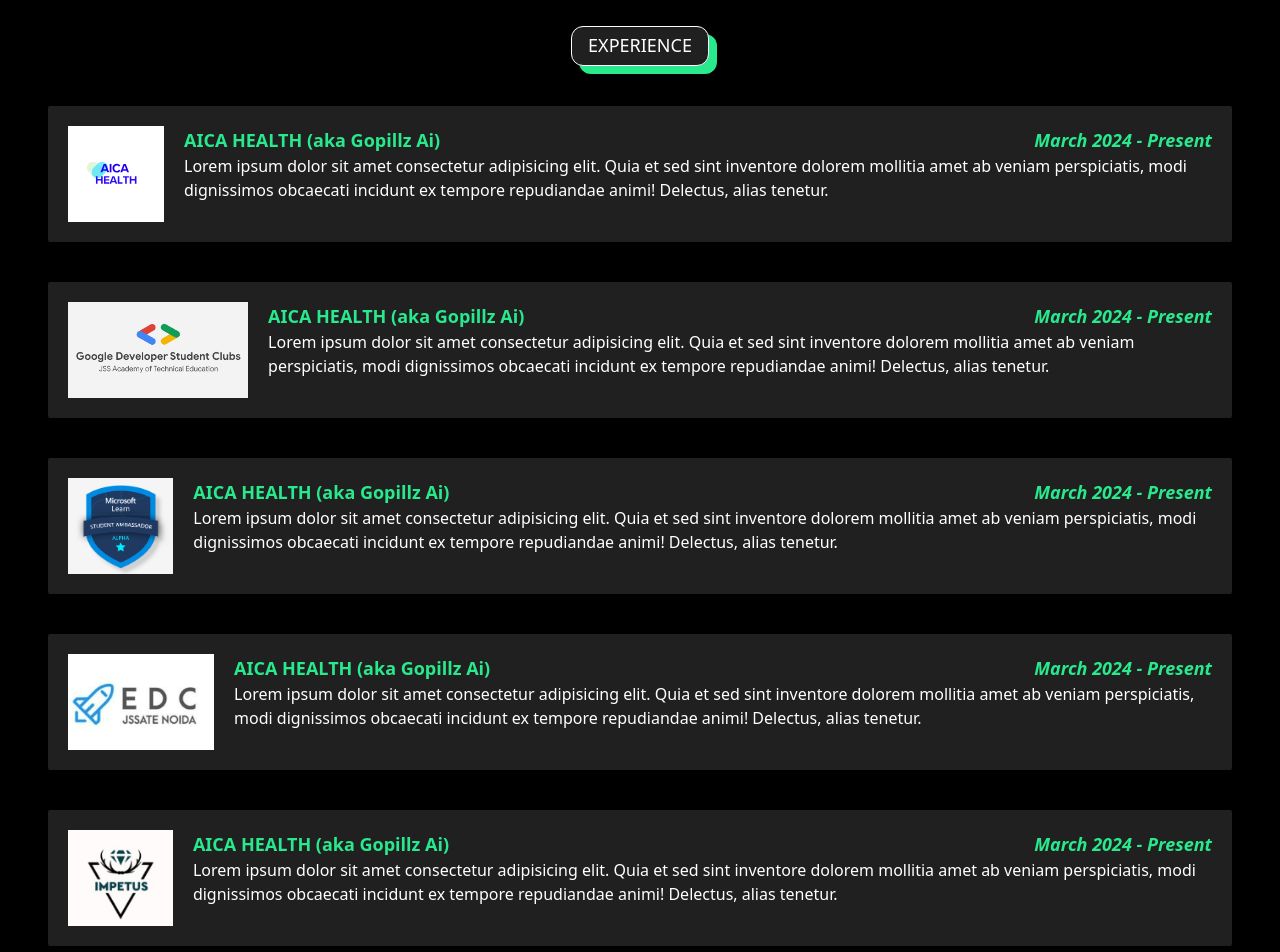
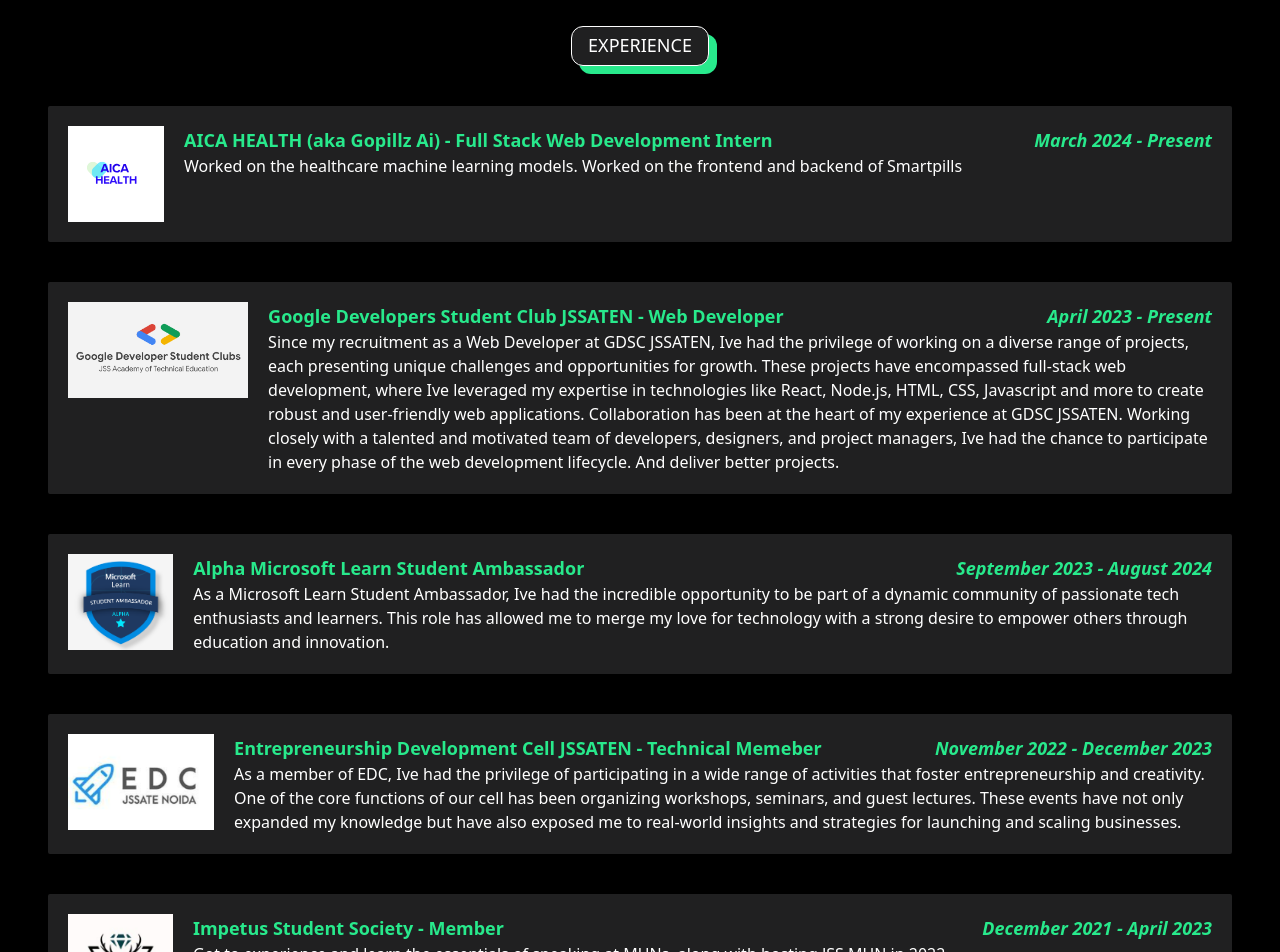
Before and after one commit to Vaani-pathariya/Portfolio, a React (Create React App) app: page / in a window 1280 px wide. Shown: the part 1160-2112 px from the top of the page. Built offline with nearby package versions, Linux system fonts and the light colour scheme.

Commit message:
(feat): Adding Contact details

```diff
--- a/src/components/company.jsx
+++ b/src/components/company.jsx
@@ -3,11 +3,11 @@
     return(
         <div className="flex bg-lightBlack mt-10 rounded-sm">
                 <img src={props.img} className="h-24 m-5"></img>
-                <div className="mt-5 mr-5">
-                    <div className="font-semibold text-lg text-newGreen flex justify-between"><div>{props.companyName}</div>
+                <div className="mt-5 mr-5 w-full">
+                    <div className="font-semibold text-lg text-newGreen flex justify-between "><div>{props.companyName}</div>
                         <div className=" italic">{props.duration}</div>
                     </div>
-                    <div>{props.content}</div></div>
+                    <div className="mb-5">{props.content}</div></div>
         </div>
     )
 }
--- a/src/pages/Achievements.jsx
+++ b/src/pages/Achievements.jsx
@@ -20,7 +20,7 @@
             {/* timeline */}
             <div className="relative ">
                 <div className="h-full bg-white w-1 absolute ml-5 z-0"></div>
-
+                <Achievement duration="August 2024" Achievement="Completed 665 Solved problems on leetcode" />
                 <Achievement img={sih} duration="September 2023" Achievement="Smart India Hackathon 2023 Finalist" desc="Our team crafted a comprehensive and interactive data analytics dashboard, a cutting-edge recommender system, and an AI interview preparation platform—all within the intense confines of the hackathon for JOB seeking individuals. The platform was an extention to the job platform by the government of Punjab PGRKAM" links={[{ name: "Backend", url: "https://github.com/Vaani-pathariya/PGRKAM-backend-public" }, { name: "Frontend", url: "https://github.com/Vaani-pathariya/pgkramfrontend" }]} />
                 <Achievement img={icc} duration="October 2023" Achievement="ICC Next In 2.0 Hackathon 2023 (Top 67 Worldwide)" desc="Out of a staggering 20,000 registrations, we made it to the top 67 teams worldwide ! It's an incredible feat and a testament to the dedication and skills of each member of my team. The selections were diverse and global, spanning countries like India, Pakistan, Canada, and beyond. " />
                 <Achievement img={hacktoberfest} duration="October 2023" Achievement="Hacktoberfest 2023 Project Maintainer" desc="Maintained the repository for org : GDSC JSSATEN for Hacktoberfest 2023 participants" links={[{ name: "Repository", url: "https://github.com/DSC-JSS-NOIDA/Foss-events2.0" }]} />
--- a/src/pages/ContactUsPage.jsx
+++ b/src/pages/ContactUsPage.jsx
@@ -3,7 +3,7 @@
 import { SiLeetcode } from "react-icons/si";
 import { FaLinkedin } from "react-icons/fa6";
 import { BsTwitterX } from "react-icons/bs";
-
+import { Link } from "react-router-dom";
 const ContactUsPage = () => {
     return (
         <div className="px-12 pb-10" id="contact">
@@ -16,15 +16,15 @@
             <div className="flex mt-10">
                 <div className="w-1/2 pr-10">
                     <div className="text-5xl mb-10">Let's Get In Touch</div>
-                    <div>Lorem ipsum dolor sit amet consectetur, adipisicing elit. Repudiandae impedit est earum repellendus, atque esse quam. Distinctio eius voluptate similique, excepturi vel, natus quidem alias explicabo suscipit ullam neque nostrum.</div>
+                    <div>Lets connect and work together</div>
                     <hr className="mt-10"></hr>
                     <div className="text-4xl font-semibold mt-5">Socials</div>
-                    <div className="border w-fit rounded-3xl mt-4 px-8 py-3 border-newGreen">vaanipathariya@gmail.com</div>
+                    <Link to="mailto:vaanipathariya@gmail.com"><div className="border w-fit rounded-3xl mt-4 px-8 py-3 border-newGreen">vaanipathariya@gmail.com</div></Link>
                     <div className="flex mt-5">
-                        <FaGithub size='2.5rem' className="mr-3"/>
-                        <FaLinkedin size='2.5rem' className="mr-3"/>
-                        <SiLeetcode size='2.5rem' className="mr-3"/>
-                        <BsTwitterX size='2.5rem'/>
+                        <Link to="https://github.com/Vaani-pathariya"><FaGithub size='2.5rem' className="mr-3"/></Link>
+                        <Link to="https://www.linkedin.com/in/vaani-pathariya/"><FaLinkedin size='2.5rem' className="mr-3"/></Link>
+                        <Link to="https://leetcode.com/u/vaanipathariya/"><SiLeetcode size='2.5rem' className="mr-3"/></Link>
+                        <Link to="https://x.com/PathariyaVaani"><BsTwitterX size='2.5rem'/></Link>
                     </div>
                 </div>
                 <div className="w-1/2 bg-lightBlack rounded-3xl px-16">
--- a/src/pages/Experience.jsx
+++ b/src/pages/Experience.jsx
@@ -14,11 +14,11 @@
                     EXPERIENCE
                 </div>
             </div>
-            <Company img={gopillz} companyName="AICA HEALTH (aka Gopillz Ai)" content='Lorem ipsum dolor sit amet consectetur adipisicing elit. Quia et sed sint inventore dolorem mollitia amet ab veniam perspiciatis, modi dignissimos obcaecati incidunt ex tempore repudiandae animi! Delectus, alias tenetur.' duration='March 2024 - Present' />
-            <Company img={gdsc} companyName="AICA HEALTH (aka Gopillz Ai)" content='Lorem ipsum dolor sit amet consectetur adipisicing elit. Quia et sed sint inventore dolorem mollitia amet ab veniam perspiciatis, modi dignissimos obcaecati incidunt ex tempore repudiandae animi! Delectus, alias tenetur.' duration='March 2024 - Present' />
-            <Company img={microsoft} companyName="AICA HEALTH (aka Gopillz Ai)" content='Lorem ipsum dolor sit amet consectetur adipisicing elit. Quia et sed sint inventore dolorem mollitia amet ab veniam perspiciatis, modi dignissimos obcaecati incidunt ex tempore repudiandae animi! Delectus, alias tenetur.' duration='March 2024 - Present' />
-            <Company img={edc} companyName="AICA HEALTH (aka Gopillz Ai)" content='Lorem ipsum dolor sit amet consectetur adipisicing elit. Quia et sed sint inventore dolorem mollitia amet ab veniam perspiciatis, modi dignissimos obcaecati incidunt ex tempore repudiandae animi! Delectus, alias tenetur.' duration='March 2024 - Present' />
-            <Company img={impetus} companyName="AICA HEALTH (aka Gopillz Ai)" content='Lorem ipsum dolor sit amet consectetur adipisicing elit. Quia et sed sint inventore dolorem mollitia amet ab veniam perspiciatis, modi dignissimos obcaecati incidunt ex tempore repudiandae animi! Delectus, alias tenetur.' duration='March 2024 - Present' />
+            <Company img={gopillz} companyName="AICA HEALTH (aka Gopillz Ai) - Full Stack Web Development Intern" content='Worked on the healthcare machine learning models. Worked on the frontend and backend of Smartpills' duration='March 2024 - Present' />
+            <Company img={gdsc} companyName="Google Developers Student Club JSSATEN - Web Developer" content='Since my recruitment as a Web Developer at GDSC JSSATEN, Ive had the privilege of working on a diverse range of projects, each presenting unique challenges and opportunities for growth. These projects have encompassed full-stack web development, where Ive leveraged my expertise in technologies like React, Node.js, HTML, CSS, Javascript and more to create robust and user-friendly web applications. Collaboration has been at the heart of my experience at GDSC JSSATEN. Working closely with a talented and motivated team of developers, designers, and project managers, Ive had the chance to participate in every phase of the web development lifecycle. And deliver better projects.' duration='April 2023 - Present' />
+            <Company img={microsoft} companyName="Alpha Microsoft Learn Student Ambassador" content='As a Microsoft Learn Student Ambassador, Ive had the incredible opportunity to be part of a dynamic community of passionate tech enthusiasts and learners. This role has allowed me to merge my love for technology with a strong desire to empower others through education and innovation.' duration='September 2023 - August 2024' />
+            <Company img={edc} companyName="Entrepreneurship Development Cell JSSATEN - Technical Memeber" content='As a member of EDC, Ive had the privilege of participating in a wide range of activities that foster entrepreneurship and creativity. One of the core functions of our cell has been organizing workshops, seminars, and guest lectures. These events have not only expanded my knowledge but have also exposed me to real-world insights and strategies for launching and scaling businesses.' duration='November 2022 - December 2023' />
+            <Company img={impetus} companyName="Impetus Student Society - Member" content='Got to experience and learn the essentials of speaking at MUNs, along with hosting JSS MUN in 2022' duration='December 2021 - April 2023' />
 
         </div>
     )
```
